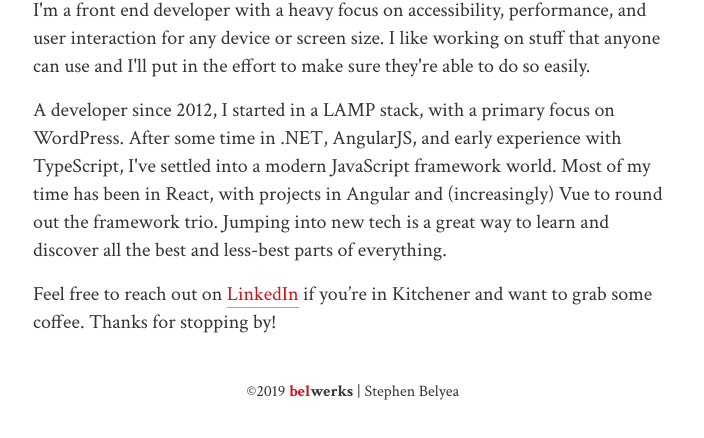
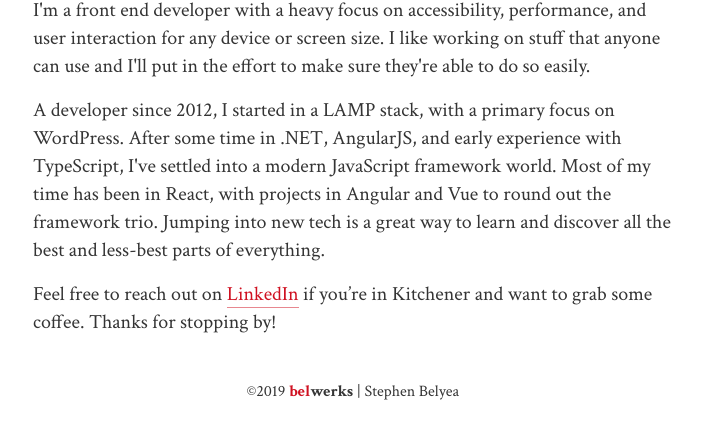
Before and after one commit to stephenbelyea/belwerks.com, a plain HTML site: page index.html in a window 1280 px wide. Shown: the part 320-758 px from the top of the page, without its empty margins (287-991 px from the left). Drawn offline with nearby package versions, Linux system fonts and the light colour scheme.

Commit message:
Copy change re. focus on Vue.

```diff
--- a/index.html
+++ b/index.html
@@ -116,12 +116,11 @@
           </header>
           <article>
             <p>I'm a front end developer with a heavy focus on accessibility, performance, and user interaction for any device or screen size. I like working on stuff that anyone can use and I'll put in the effort to make sure they're able to do so easily.</p>
-            <p>A developer since 2012, I started in a LAMP stack, with a primary focus on WordPress. After some time in .NET, AngularJS, and early experience with TypeScript, I've settled into a modern JavaScript framework world. Most of my time has been in React, with projects in Angular and (increasingly) Vue to round out the framework trio. Jumping into new tech is a great way to learn and discover all the best and less-best parts of everything.</p>
+            <p>A developer since 2012, I started in a LAMP stack, with a primary focus on WordPress. After some time in .NET, AngularJS, and early experience with TypeScript, I've settled into a modern JavaScript framework world. Most of my time has been in React, with projects in Angular and Vue to round out the framework trio. Jumping into new tech is a great way to learn and discover all the best and less-best parts of everything.</p>
             <p>Feel free to reach out on <a href="https://www.linkedin.com/in/sebelyea" target="_blank">LinkedIn<span class="visually-hidden"> link opens new tab</span></a> if you’re in Kitchener and want to grab some coffee. Thanks for stopping by!</p>
           </article>
         </section>
       </main>
-
       <footer role="contentinfo">
         <p><small>&copy;<span id="year"></span> <strong><span class="red">bel</span>werks</strong> | Stephen Belyea</small></p>
       </footer>
```
